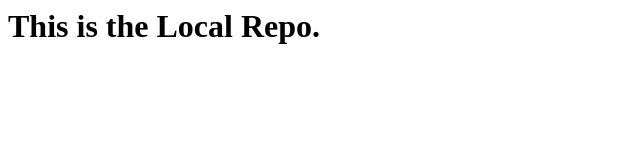
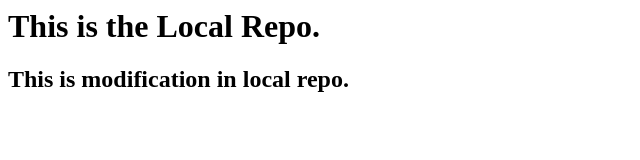
Before and after one commit to rachitsharma05/localrepo, a plain HTML site: page index.html in a window 1280 px wide. Shown: the whole page, without its empty margins (0-640 px from the left). Drawn offline with Linux system fonts and the light colour scheme.

Commit message:
Index.html is modified

```diff
--- a/index.html
+++ b/index.html
@@ -1 +1,2 @@
 <h1>This is the Local Repo.</h1>
+<h2>This is modification in local repo.</h2>
```
